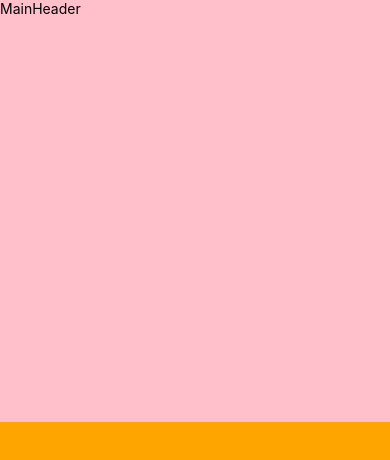
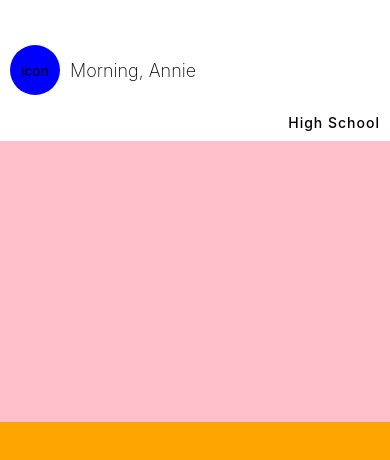
Before and after one commit to Marinkiet/PartyRockAPPDemo, a React Native app: screen / in a window 390 px wide. Shown: the top 460 px of the page. Built offline with nearby package versions, Linux system fonts and the light colour scheme.

Commit message:
init: Main header details

```diff
--- a/src/components/Headers/MainHeader.js
+++ b/src/components/Headers/MainHeader.js
@@ -2,18 +2,64 @@ import { StyleSheet, Text, View } from "react-native";
 import React from "react";
 
 const MainHeader = () => {
-  return (
-    <View style={styles.container}>
-      <Text>MainHeader</Text>
-    </View>
-  );
+    return (
+        <View style={styles.container}>
+            <View  style={styles.greetingDetails}>
+                <View  style={styles.greetingIconWrapper}>
+                    <Text  style={styles.greetingIcon}>icon</Text>
+                </View>
+                <View  style={styles.greetingTextWrapper}>
+                    <Text style={styles.greetingText}>Morning, Annie</Text>
+                </View>
+            </View>
+
+            <View style={styles.studyLevelContainer}>
+                <Text style={styles.studyLevelText}>High School</Text>
+            </View>
+
+        </View>
+    );
 };
 
 export default MainHeader;
 
 const styles = StyleSheet.create({
-    container:{
-        backgroundColor:'pink',
-        flex:1
+    container: {
+        backgroundColor: 'white',
+        flex: 1,
+        justifyContent: 'space-between',
+        flexDirection: 'row',
+        padding: 10
+    },
+    greetingDetails:{
+        flexDirection:'row',
+        justifyContent:'space-between',
+        alignItems:'center'
+    },
+    greetingIconWrapper:{
+        backgroundColor:'blue',
+        alignItems:'center',
+        justifyContent:'center',
+        borderRadius:25,
+        width:50,
+        height:50
+    },
+    greetingIcon:{
+
+    },
+    greetingTextWrapper:{
+        paddingLeft:10,
+    },
+    greetingText:{
+        fontSize:18,
+        fontWeight:'200'
+    },
+    studyLevelContainer:{
+       justifyContent:'flex-end'
+    },
+    studyLevelText:{
+        fontSize:14,
+        fontWeight:'500',
+        letterSpacing:1
     }
 });
```
